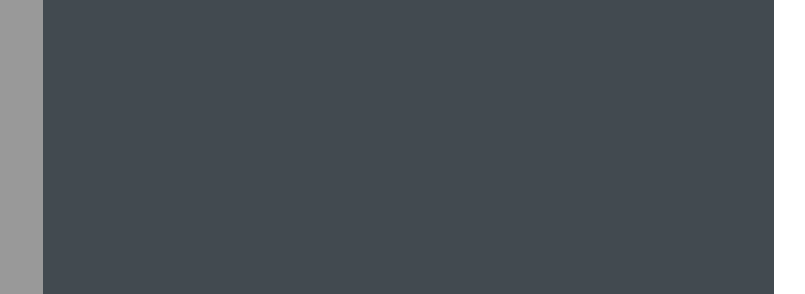
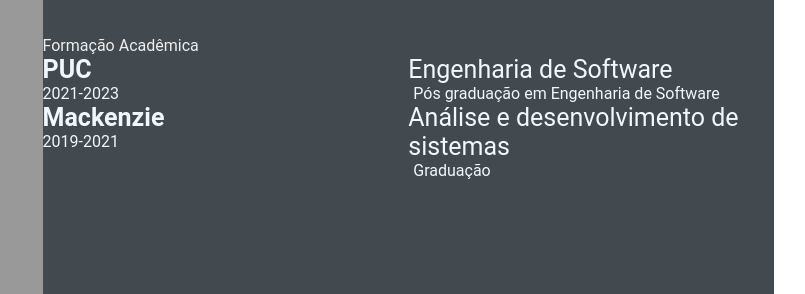
Before and after one commit to VivianeAntonio/devweekgit.github.io, a plain HTML site: page index.html in a window 1280 px wide. Shown: the part 374-668 px from the top of the page, 378-1183 px from the left. Drawn offline with Linux system fonts and the light colour scheme.

Commit message:
Adicionei a sessão formação academica (#4)
Co-authored-by: Viviane Antonio Da Silva <viviane.silva@brktecnologia.com.br>

```diff
--- a/index.html
+++ b/index.html
@@ -77,6 +77,27 @@
                     </div>
                 </div>
             </section>
+            <section class="education gap">
+                <div class="right-title">Formação Acadêmica</div>
+                <div class="education-contents">
+                    <div class="education-left">
+                        <p class="education-school-name">PUC</p>
+                        <p class="education-time-period">2021-2023</p>
+                    </div>
+                    <div class="education-left">
+                        <p class="education-subject">Engenharia de Software</p>
+                        <p class="education-desc">Pós graduação em Engenharia de Software</p>
+                    </div>
+                    <div class="education-left">
+                        <p class="education-school-name">Mackenzie</p>
+                        <p class="education-time-period">2019-2021</p>
+                    </div>
+                    <div class="education-left">
+                        <p class="education-subject">Análise e desenvolvimento de sistemas</p>
+                        <p class="education-desc">Graduação</p>
+                    </div>
+                </div>
+            </section>
         </section>
 
     </main>
```
